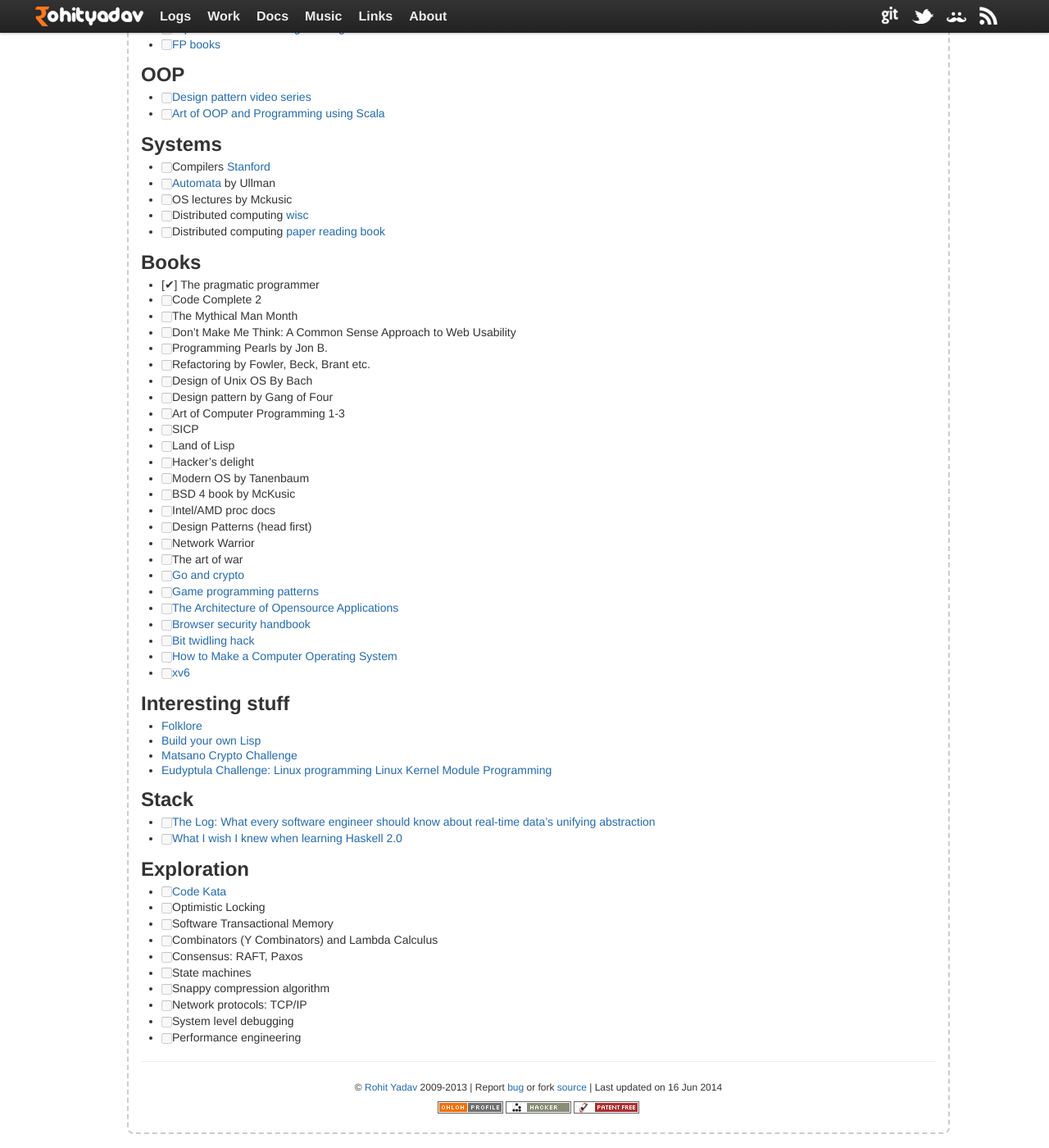
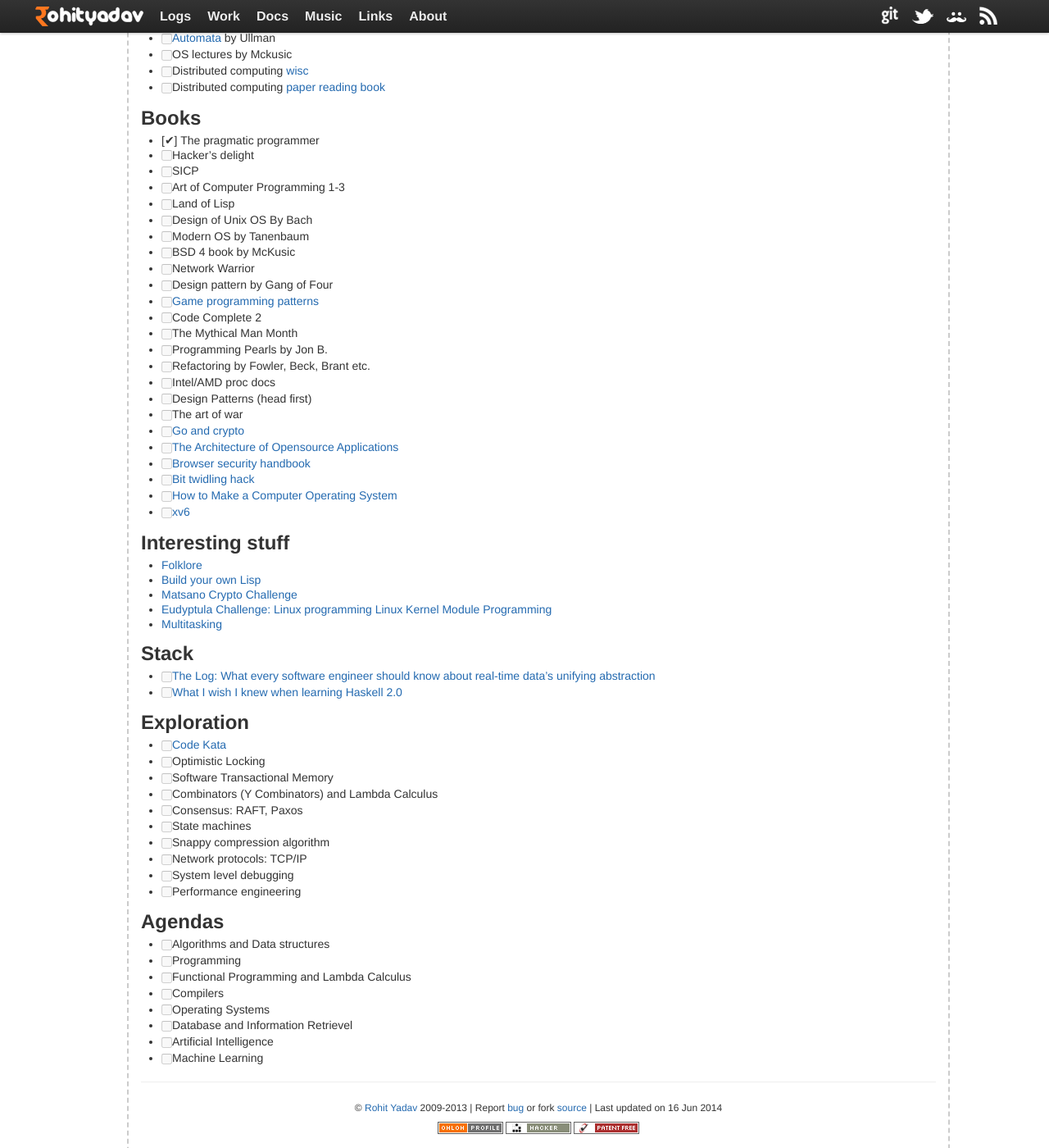
Before and after one commit to rohityadavcloud/rohityadavcloud.github.io, a Jekyll site: the page built from kaizen/index.markdown, in a window 1280 px wide and 1400 px high, scrolled down 2381 px. Shown: the whole window at 82% size. Built offline with Jekyll 4.4.1, drawn with Linux system fonts in a browser that asks for light colours; Markdown is read by kramdown in place of the engine named in the settings; some of the changed text lies outside the part shown.

Commit message:
kaizen updates
Signed-off-by: Rohit Yadav <bhaisaab@baagi.org>

```diff
--- a/kaizen/algorithms.markdown
+++ b/kaizen/algorithms.markdown
@@ -3,6 +3,8 @@
 title: Algorithms
 tagline: List of algorithms every programmer should know
 ---
+
+http://macgyverdev.blogspot.se/2014/04/become-better-programmer-with.html
 
 ## Problem types
 
--- a/kaizen/index.markdown
+++ b/kaizen/index.markdown
@@ -24,30 +24,25 @@
 
 ## Life
 
+- [ ] Workout, gym, abs, reach optimal fitness score
 - [ ] Swimming
-- [ ] Workout, gym, abs, reach optimal fitness score
 - [ ] [French](http://www.duolingo.com/skill/fr/Basics-2/1)
-- [ ] Kickboxing
 
 ## Languages
 
 ### Learn
 
 - [ ] Go
-- [ ] Java/Android
-- [ ] Rust
-- [ ] Haskell (FP)
+- [ ] Android Java
+- [ ] Javascript
 - [ ] Lisp (FP)
 - [ ] Scala (FP)
+- [ ] Haskell (FP)
 
-### Master
-- [ ] Javascript
+### Refresh and Master
 - [ ] Java
 - [ ] C++11/C++14, STL, [CPP](http://www.learncpp.com)
 - [ ] Learn [C](http://c.learncodethehardway.org/book)
-- [ ] Ruby/Rails
-- [ ] Python
-- [ ] Advance Bash
 
 ## Tools & Tech
 
@@ -58,18 +53,15 @@
 - [✔] Openresty
 - [✔] RabbitMQ
 - [✔] Percona/MariaDB
-- [✔] Redis
-- [ ] Advance Redis (clustering etc.)
-- [ ] Advance Memcache (clustering, sharding etc.)
+- [✔] Redis and advance stuff
+- [ ] Advance Memcache
 - [✔] Elasticsearch
 - [✔] LevelDB/RocksDB
 - [ ] MongoDB
 - [ ] WSDL
 - [✔] Thrift
 - [ ] ProtocolBuffer
-- [ ] Avro
 - [ ] Zipkin/Dapper (tracing system)
-- [ ] Finagle
 - [ ] Zookeeper
 - [ ] etcd
 - [ ] doozerd
@@ -146,25 +137,24 @@
 ## Books
 
 - [✔] The pragmatic programmer
+- [ ] Hacker's delight
+- [ ] SICP
+- [ ] Art of Computer Programming 1-3
+- [ ] Land of Lisp
+- [ ] Design of Unix OS By Bach
+- [ ] Modern OS by Tanenbaum
+- [ ] BSD 4 book by McKusic
+- [ ] Network Warrior
+- [ ] Design pattern by Gang of Four
+- [ ] [Game programming patterns](http://gameprogrammingpatterns.com/index.html)
 - [ ] Code Complete 2
 - [ ] The Mythical Man Month
-- [ ] Don't Make Me Think: A Common Sense Approach to Web Usability
 - [ ] Programming Pearls by Jon B.
 - [ ] Refactoring by Fowler, Beck, Brant etc.
-- [ ] Design of Unix OS By Bach
-- [ ] Design pattern by Gang of Four
-- [ ] Art of Computer Programming 1-3
-- [ ] SICP
-- [ ] Land of Lisp
-- [ ] Hacker's delight
-- [ ] Modern OS by Tanenbaum
-- [ ] BSD 4 book by McKusic
 - [ ] Intel/AMD proc docs
 - [ ] Design Patterns (head first)
-- [ ] Network Warrior
 - [ ] The art of war
 - [ ] [Go and crypto](https://leanpub.com/gocrypto/read)
-- [ ] [Game programming patterns](http://gameprogrammingpatterns.com/index.html)
 - [ ] [The Architecture of Opensource Applications](http://aosabook.org/en/index.html)
 - [ ] [Browser security handbook](https://code.google.com/p/browsersec/wiki/Part1)
 - [ ] [Bit twidling hack](http://graphics.stanford.edu/~seander/bithacks.html)
@@ -178,6 +168,7 @@
 - [Build your own Lisp](http://www.buildyourownlisp.com/contents)
 - [Matsano Crypto Challenge](http://www.matasano.com/articles/crypto-challenges/)
 - [Eudyptula Challenge: Linux programming](http://eudyptula-challenge.org/) [Linux Kernel Module Programming](http://www.tldp.org/LDP/lkmpg/2.4/html/book1.htm)
+- [Multitasking](http://kukuruku.co/hub/opensource/multitasking-management-in-the-operating-system-kernel)
 
 ## Stack
 
@@ -196,3 +187,14 @@
 - [ ] Network protocols: TCP/IP
 - [ ] System level debugging
 - [ ] Performance engineering
+
+## Agendas
+
+- [ ] Algorithms and Data structures
+- [ ] Programming
+- [ ] Functional Programming and Lambda Calculus
+- [ ] Compilers
+- [ ] Operating Systems
+- [ ] Database and Information Retrievel
+- [ ] Artificial Intelligence
+- [ ] Machine Learning
```
Also changed, not shown: other parts of kaizen/index.markdown (+0 -1 lines).
